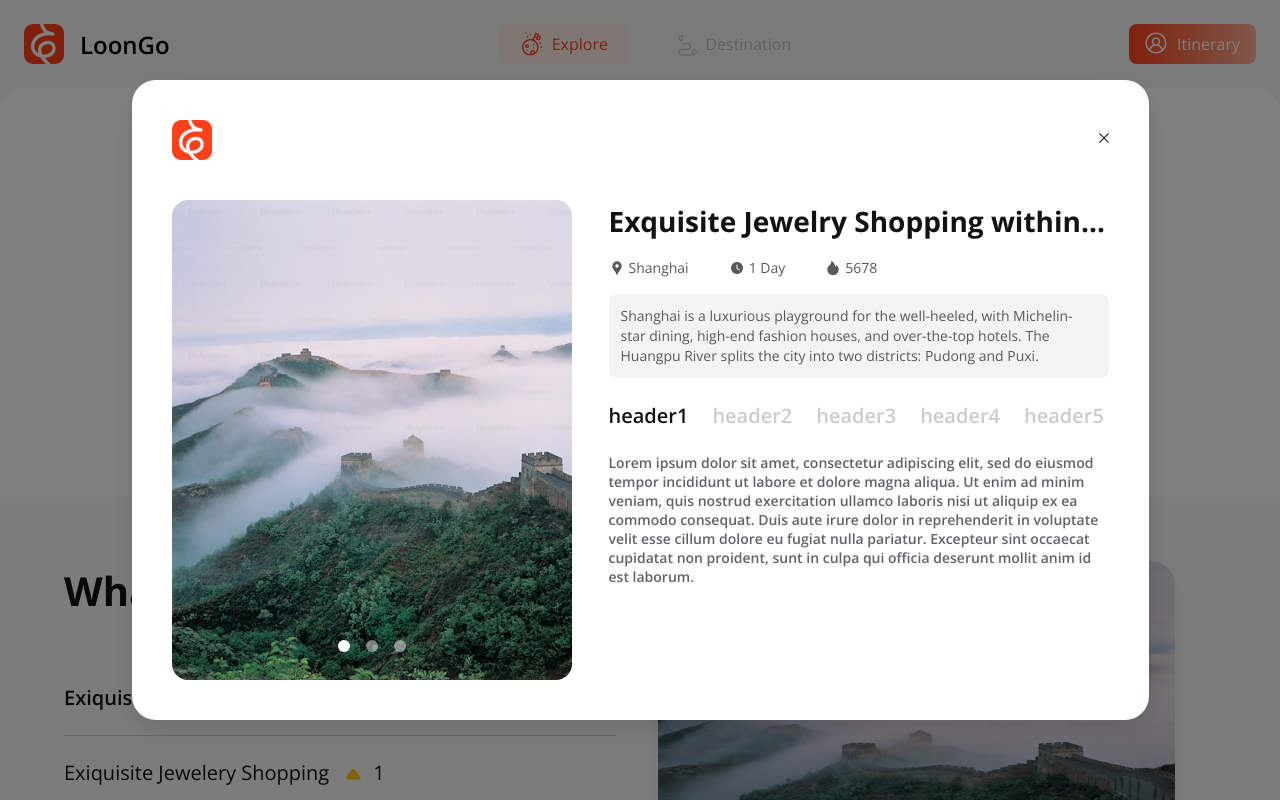
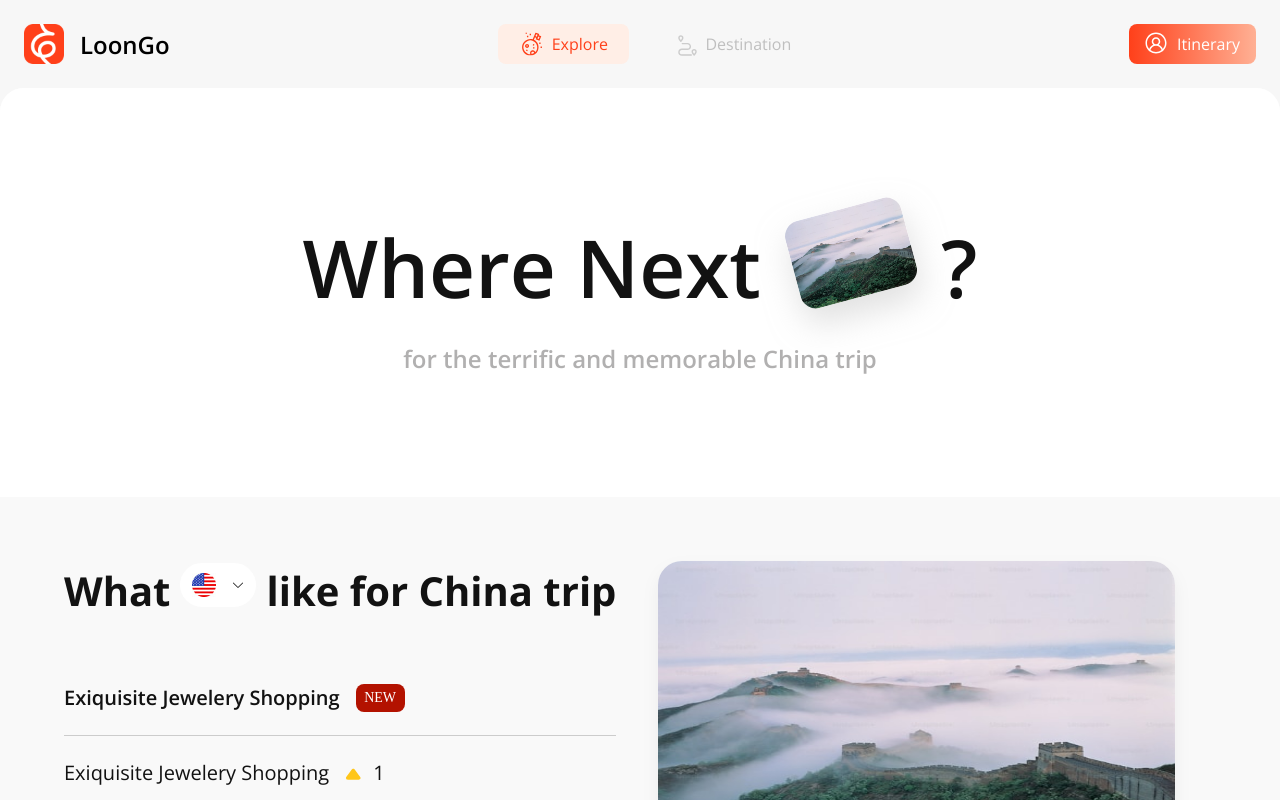
Before and after one commit to Legendrobert/Loongo-Web, a Vue app: page /Explore in a window 1280 px wide. Built offline with nearby package versions, Linux system fonts and the light colour scheme.

Commit message:
feat:页面样式优化

```diff
--- a/src/views/NavExplore/index.vue
+++ b/src/views/NavExplore/index.vue
@@ -150,7 +150,7 @@
             @mouseenter="picMouseEnter(index)"
             @mouseleave="picMouseLeave(index)"
           >
-            <img :src="greatWall" width="400" height="398">
+            <img :src="greatWall" width="305" height="398">
             <div class="item-top">
               <div class="item-top-left">
                 <svgHot :fillColor="'#fff'"></svgHot>
@@ -353,7 +353,7 @@ const blockContentText = ref('Shanghai is a luxurious playground for the well-he
 const menuItemText = ref('Lorem ipsum dolor sit amet, consectetur adipiscing elit, sed do eiusmod tempor incididunt ut labore et dolore magna aliqua. Ut enim ad minim veniam, quis nostrud exercitation ullamco laboris nisi ut aliquip ex ea commodo consequat. Duis aute irure dolor in reprehenderit in voluptate velit esse cillum dolore eu fugiat nulla pariatur. Excepteur sint occaecat cupidatat non proident, sunt in culpa qui officia deserunt mollit anim id est laborum.')
 const fullText = ref('Exquisite Jewelry Shopping within 10 days') // 标题全部内容
 const carouselText = ref('Exquisite Jewelry Shopping within 10 days')
-const showChinaTripDetail = ref(true)
+const showChinaTripDetail = ref(false)
 const activeIndex = ref(1)
 // const showArrows = ref(false);// 是否显示左右箭头（鼠标移入时显示）
 const showArrowsRight = ref(false)
@@ -633,7 +633,7 @@ const scrollRight = () => {
     }
   }
   .specialTour{
-    padding: 88px 0 88px 64px;
+    padding: 88px 64px;
     background: #fff;
 
     .specialTour-top{
@@ -932,7 +932,7 @@ const scrollRight = () => {
   }
   .footer{
     width: 100%;
-
+    overflow: hidden;
     background: #121212;
     // margin-top: 88px;
     padding: 64px 0;
```
